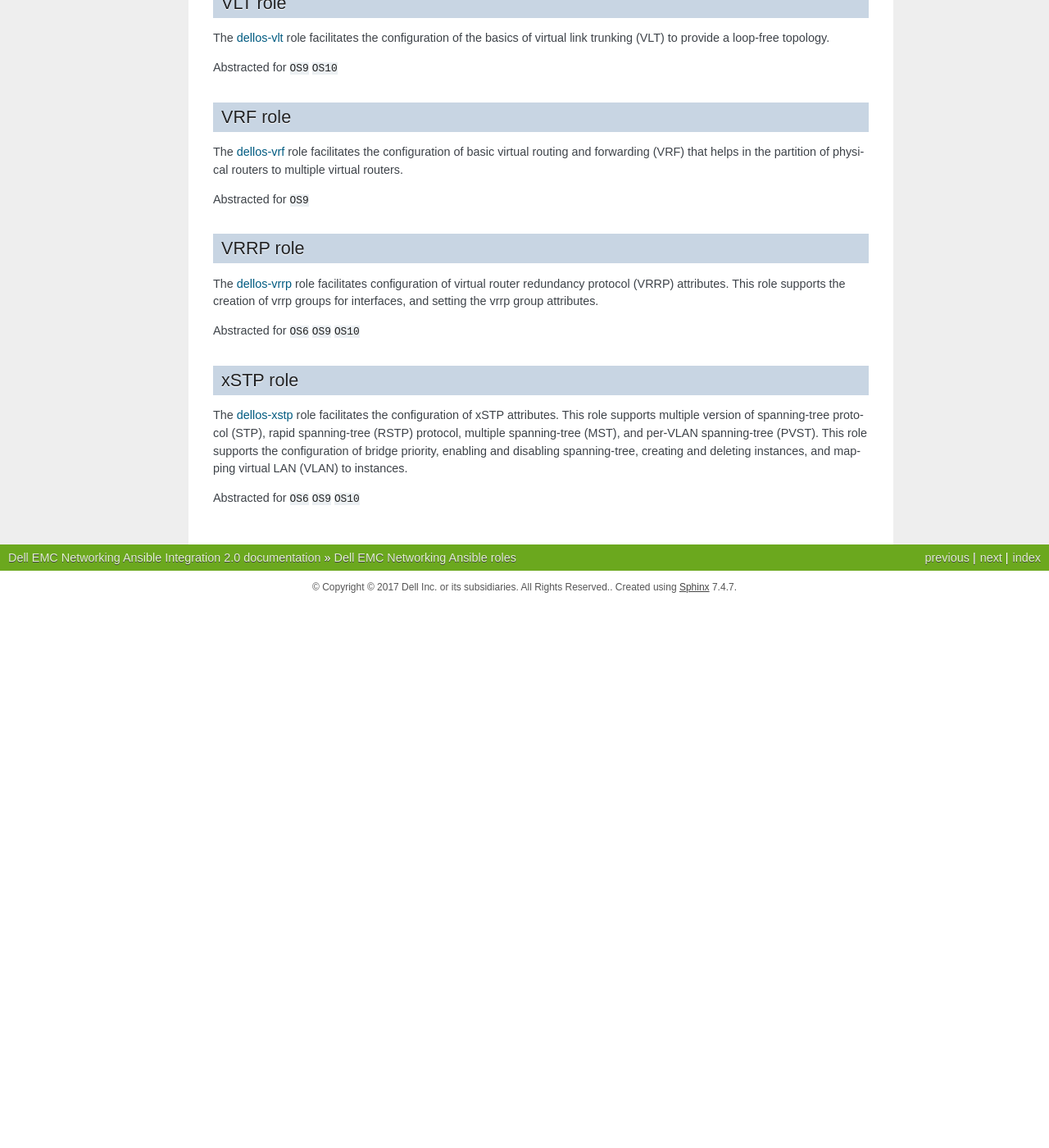
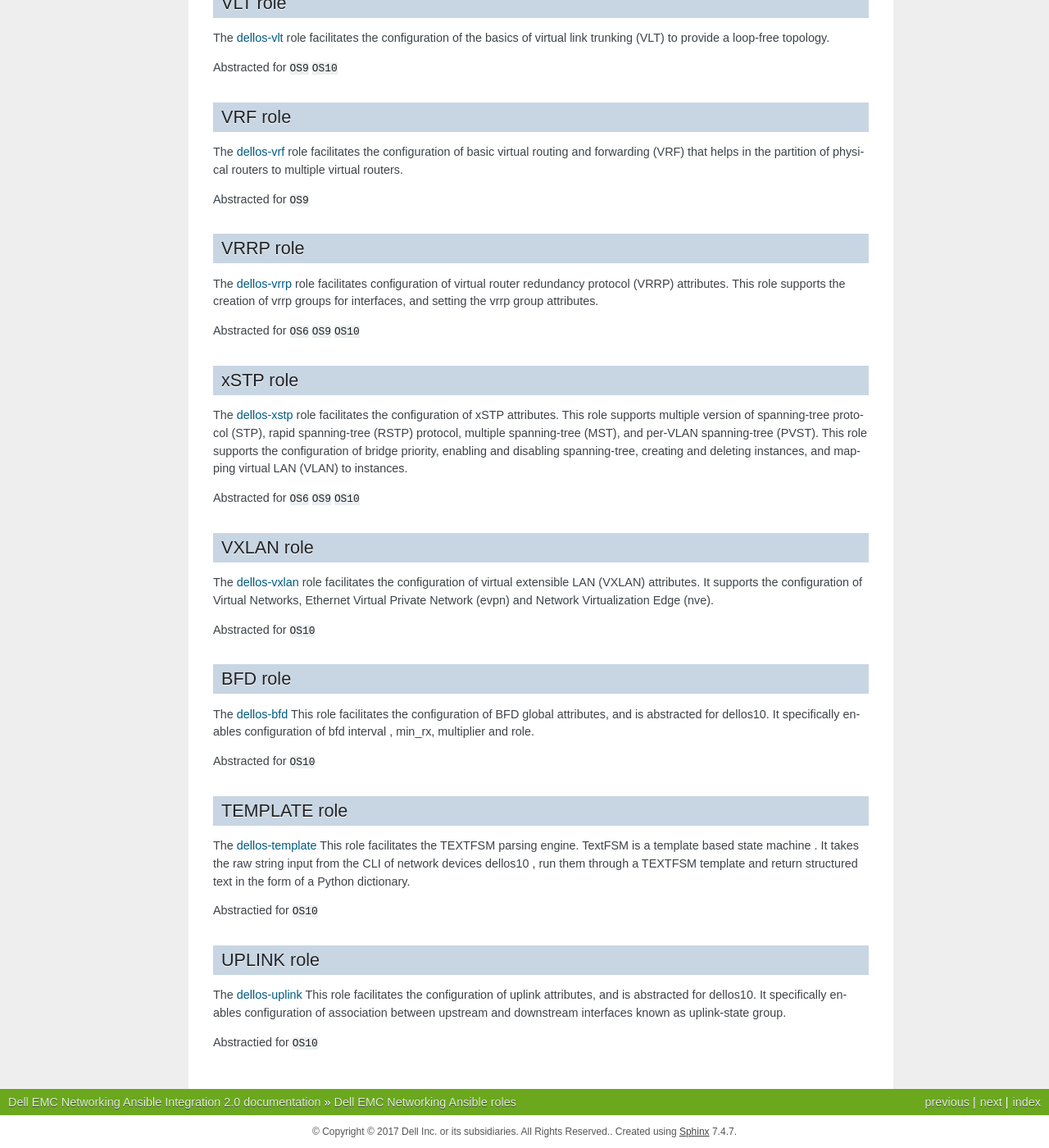
Before and after one commit to Dell-Networking/ansible-dellos-docs, a Sphinx documentation site: the page built from source/roles.rst, in a window 1280 px wide and 1400 px high, scrolled down 3729 px. Shown: the whole window at 82% size. Built offline with Sphinx 7.4.7, drawn with Linux system fonts in a browser that asks for light colours; before the commit the page ends 4465 px from its top, so only the background shows below that; some of the changed text lies outside the part shown.

Commit message:
Support added for Release R4

```diff
--- a/source/roles.rst
+++ b/source/roles.rst
@@ -9,14 +9,14 @@
 
 The `dellos-aaa <https://galaxy.ansible.com/Dell-Networking/dellos-aaa/>`_ role facilitates the configuration of authentication authorization acccounting (AAA), and supports the configuration of TACACS and RADIUS server and AAA.
 
-Abstracted for ``OS9``
+Abstracted for ``OS6`` ``OS10``
 
 ACL role
 --------
 
 The `dellos-acl <https://galaxy.ansible.com/Dell-Networking/dellos-acl/>`_ role facilitates the configuration of an access control list (ACL). It supports the configuration of different types of ACLs (standard and extended) for both IPv4 and IPv6, and assigns the access-class to line terminals.
 
-Abstracted for ``OS9``
+Abstracted for ``OS6`` ``OS9``
 
 BGP role
 --------
@@ -187,3 +187,31 @@
 The `dellos-xstp <https://galaxy.ansible.com/Dell-Networking/dellos-xstp/>`_ role facilitates the configuration of xSTP attributes. This role supports multiple version of spanning-tree protocol (STP), rapid spanning-tree (RSTP) protocol, multiple spanning-tree (MST), and per-VLAN spanning-tree (PVST). This role supports the configuration of bridge priority, enabling and disabling spanning-tree, creating and deleting instances, and mapping virtual LAN (VLAN) to instances.
 
 Abstracted for ``OS6`` ``OS9`` ``OS10``
+
+VXLAN role
+----------
+
+The `dellos-vxlan <https://galaxy.ansible.com/Dell-Networking/ansible_role_dellos_vxlan/>`_ role facilitates the configuration of  virtual extensible LAN (VXLAN)   attributes. It supports the configuration of Virtual Networks, Ethernet Virtual Private Network (evpn) and Network Virtualization Edge (nve).
+
+Abstracted for ``OS10``
+
+BFD role
+--------
+
+The `dellos-bfd <https://galaxy.ansible.com/Dell-Networking/ansible_role_dellos_bfd/>`_ This role facilitates the configuration of BFD global attributes, and is abstracted for dellos10. It specifically enables configuration of bfd interval , min_rx, multiplier and role.
+
+Abstracted for ``OS10``
+
+TEMPLATE role
+-------------
+
+The `dellos-template <https://github.com/Dell-Networking/ansible-role-dellos-template/>`_ This role facilitates the TEXTFSM parsing engine. TextFSM is a template based state machine . It takes the raw string input from the CLI of network devices  dellos10 , run them through a TEXTFSM template and return structured text in the form of a Python dictionary.
+
+Abstractied for ``OS10``
+
+UPLINK role
+-----------
+
+The `dellos-uplink <https://galaxy.ansible.com/Dell-Networking/ansible_role_dellos_uplink/>`_ This role facilitates the configuration of uplink attributes, and is abstracted for dellos10. It specifically enables configuration of  association between upstream and downstream interfaces known as uplink-state group.
+
+Abstractied for ``OS10``
```
Also changed, not shown: other parts of source/roles.rst (+2 -2 lines), source/modules.rst (+3 -8 lines).
